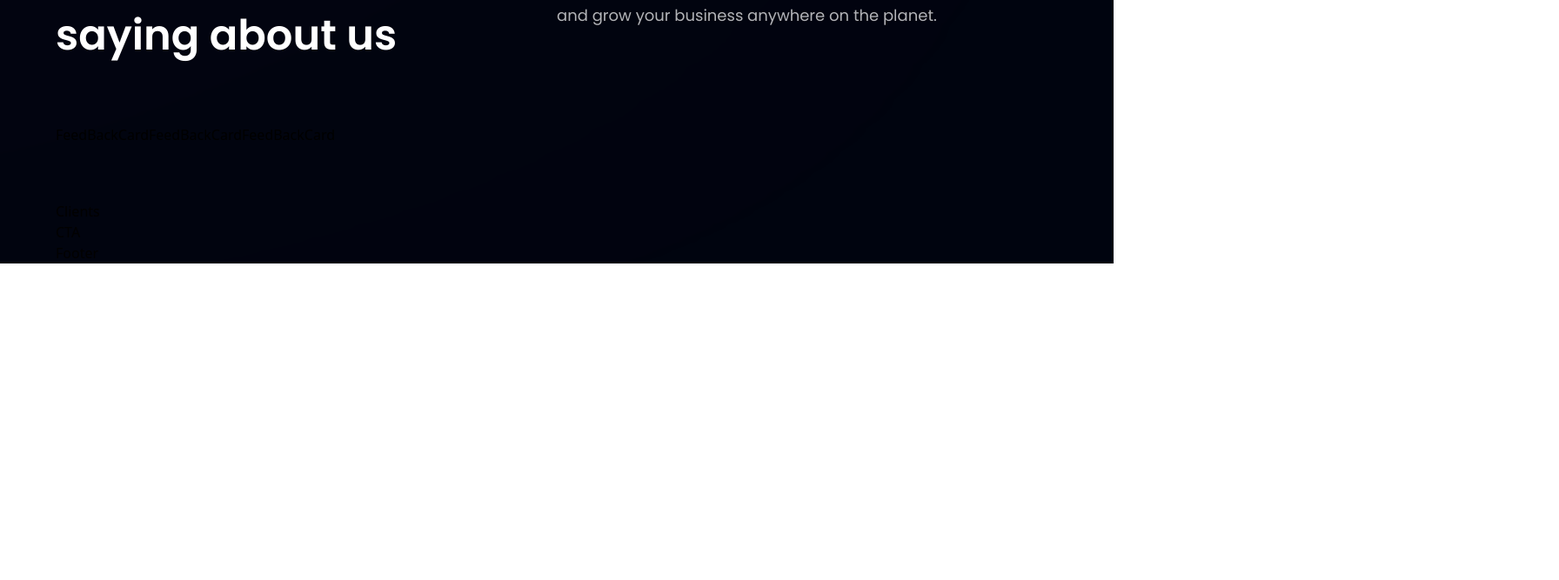
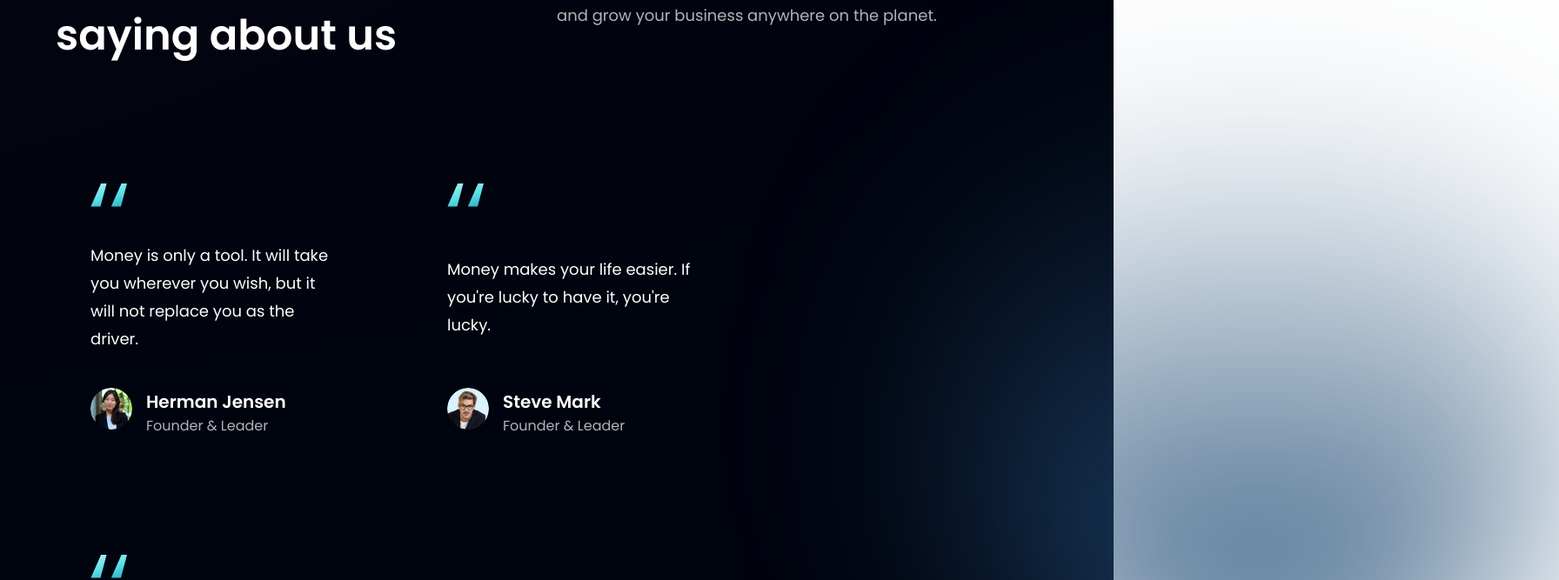
Before and after one commit to DThiwanka/Tailwind-CSS-Tutorial, a React (Vite) app: page / in a window 1280 px wide. Shown: the part 2899-3566 px from the top of the page at 87% size, 1792 px wide, since content can reach past the window. Before the commit the page ends 3202 px from the top, so only its background shows below. Built offline with nearby package versions, Linux system fonts and the light colour scheme.

Commit message:
Testimonials Finalized

```diff
--- a/src/components/FeedBackCard.jsx
+++ b/src/components/FeedBackCard.jsx
@@ -1,11 +1,20 @@
-import React from 'react'
+import { quotes } from "../assets"
 
-const FeedBackCard = () => {
-  return (
-    <div>
-      FeedBackCard
+const FeedBackCard = ({content,name,title,img}) => (
+
+    <div className="flex justify-between flex-col px-10 py-12 rounded-[20px] max-w-[370px] md:mr-10 sm:mr-5 mr-0 my-5 feedback-card">
+      <img src={quotes} alt="doublequotes" className="w-[42px] h-[27px] object-contain"/>
+    <p className="font-poppins font-normal text-[18px] leading-[32px] text-white my-10">{content}</p>
+    <div className="flex flex-row">
+    <img src={img} alt="name" className="w-[48px] h-[48px] rounded-full" />
+    <div className="flex flex-col ml-4">
+      <h4 className="font-poppins font-semibold text-[20px] leading-[32px] text-white">{name}</h4>
+      <p className="font-poppins font-normal text-[16px] leading-[24px] text-dimWhite">{title}</p>
     </div>
-  )
-}
+    </div>
+    </div>
+
+
+)
 
 export default FeedBackCard
--- a/src/components/Testimonials.jsx
+++ b/src/components/Testimonials.jsx
@@ -6,7 +6,8 @@
 
   <section id="clients" className={`${styles.paddingY} ${styles.flexCenter} flex-col relative`} >
 
-    <div />
+
+    <div className='absolute z-[0] w-[60%] h-[60%] -right-[50%] rounded-full blue__gradient'/>
 
     <div className="w-full flex justify-between items-center md:flex-row flex-col sm:mb-16 mb-6 relative z-[1]">
       <h1 className={styles.heading2}>What People are <br className='sm:block hidden' /> saying about us</h1>
```
